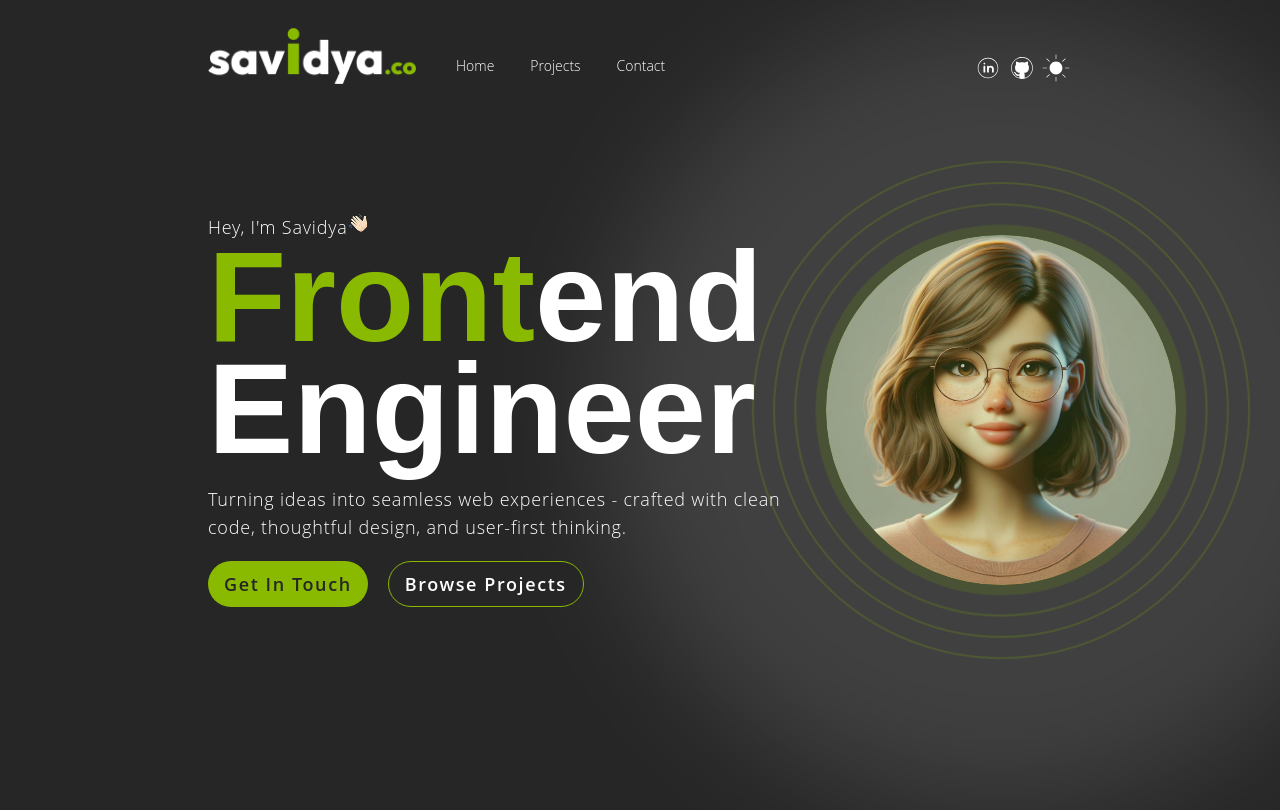
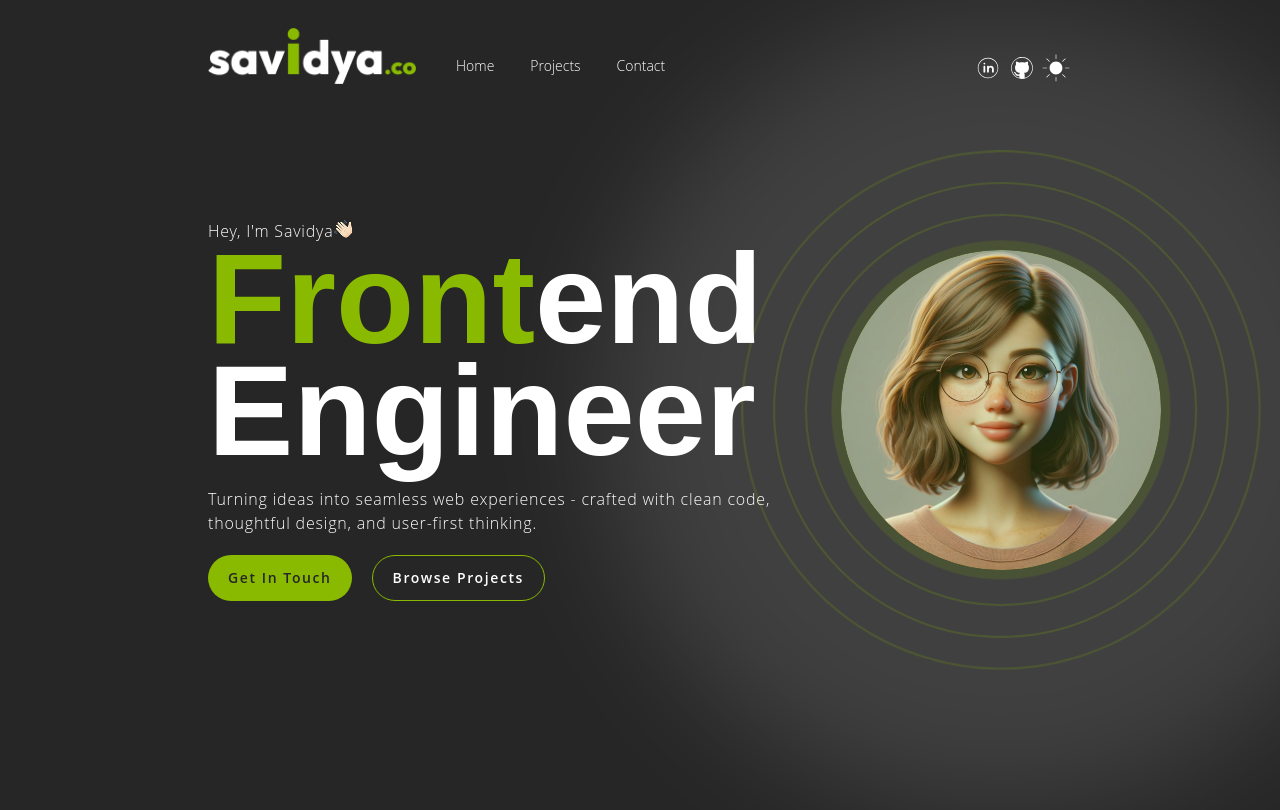
Before and after one commit to savidya-sathyani/portfolio, a React (Vite) app: page / in a window 1280 px wide. Shown: the top 810 px of the page. Built offline with nearby package versions, Linux system fonts and the light colour scheme.

Commit message:
Fix issues

```diff
--- a/src/components/Header.tsx
+++ b/src/components/Header.tsx
@@ -84,7 +84,7 @@ export default function Header() {
       <div
         className={`${
           openMenu ? 'flex' : 'hidden'
-        } justify-center items-center fixed inset-0 bg-blur/10 backdrop-blur-sm z-10 sm:hidden`}
+        } justify-center items-center fixed inset-0 bg-blur/5 backdrop-blur-lg z-50 sm:hidden`}
         onClick={() => setOpenMenu(false)}
       >
         <div className="w-4/5 h-2/3 bg-background/50 rounded-2xl flex flex-col justify-center space-y-3 items-center mt-5">
--- a/src/components/Hero.tsx
+++ b/src/components/Hero.tsx
@@ -28,9 +28,9 @@ export default function Hero() {
         <div className="hero-section-animation-container group lg:ml-36">
           {/* 3 Concentric Circles with Primary Border and Hover Effect */}
           <div className="absolute inset-0 flex items-center justify-center z-20">
-            <div className="hero-circle w-[290px] h-[290px] md:w-[340px] md:h-[340px] lg:w-[390px] lg:h-[390px] animate-hero-pulse delay-1000"></div>
+            <div className="hero-circle w-[290px] h-[290px] md:w-[340px] md:h-[340px] lg:w-[370px] lg:h-[370px] animate-hero-pulse delay-1000"></div>
             <div className="hero-circle  w-[330px] h-[330px] md:w-[370px] md:h-[370px] lg:w-[430px] lg:h-[430px] animate-hero-pulse delay-2000"></div>
-            <div className="hero-circle w-[370px] h-[370px] md:w-[410px] md:h-[410px] lg:w-[470px] lg:h-[470px] animate-hero-pulse delay-3000"></div>
+            <div className="hero-circle w-[370px] h-[370px] md:w-[410px] md:h-[410px] lg:w-[490px] lg:h-[490px] animate-hero-pulse delay-3000"></div>
           </div>
           {/* Centered blurred circle behind hero image, color adapts to theme */}
           <div className="absolute left-1/2 top-1/2 -translate-x-1/2 -translate-y-1/2 z-0 pointer-events-none">
--- a/src/styles/index.css
+++ b/src/styles/index.css
@@ -72,7 +72,7 @@
   }
 
   .btn {
-    @apply font-body text-sm lg:text-lg tracking-4 font-semibold rounded-3xl px-4 py-2 transition duration-200 ease-in-out;
+    @apply font-body text-sm tracking-4 font-semibold rounded-3xl px-4 py-2 lg:px-5 lg:py-3 transition duration-200 ease-in-out;
   }
   .btn:hover {
     @apply shadow-md scale-105 shadow-text/20;
@@ -91,7 +91,7 @@
     @apply flex-1 grid grid-cols-3 gap-1 mt-12 md:mt-14 lg:mt-0;
   }
   .hero-section-text {
-    @apply col-span-3 lg:col-span-2 flex flex-col justify-center font-body  items-center lg:items-start text-center lg:text-left text-sm lg:text-lg;
+    @apply col-span-3 lg:col-span-2 flex flex-col justify-center font-body  items-center lg:items-start text-center lg:text-left text-sm lg:text-base;
   }
   .hero-section-h1 {
     @apply font-heading font-bold leading-none text-6xl/28 md:text-8xl/22 lg:text-9xl/28;
@@ -103,7 +103,7 @@
     @apply col-span-3 lg:col-span-1 mt-20 lg:mt-0 flex flex-col justify-center items-center;
   }
   .hero-section-animation-container {
-    @apply relative flex items-center justify-center w-[250px] h-[250px] md:w-[300px] md:h-[300px] lg:w-[350px] lg:h-[350px];
+    @apply relative flex items-center justify-center w-[250px] h-[250px] md:w-[300px] md:h-[300px] lg:w-[320px] lg:h-[320px];
   }
   .hero-image {
     @apply rounded-full object-cover object-center z-0;
```
